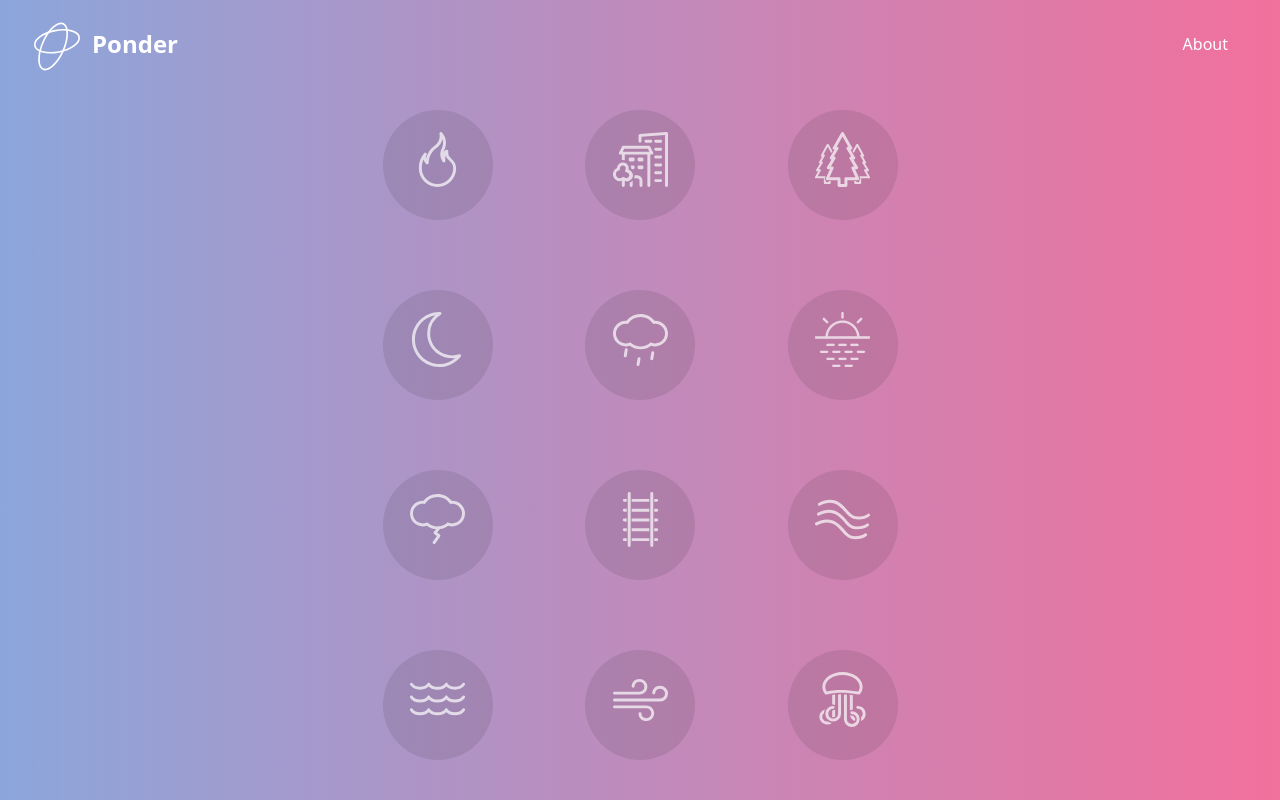
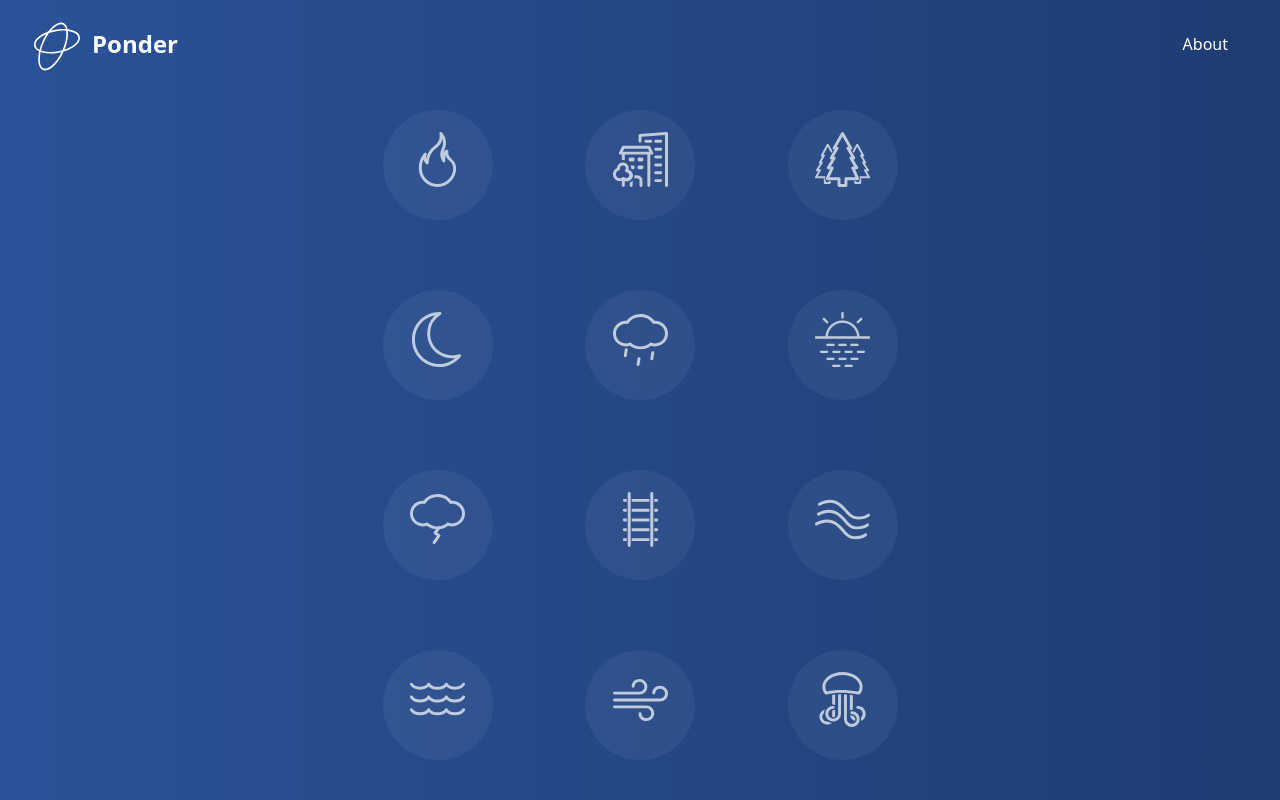
Before and after one commit to chandrabosep/CosyCradle, a React (Create React App) app: page / in a window 1280 px wide. Shown: the top 800 px of the page. Built offline with nearby package versions, Linux system fonts and the light colour scheme.

Commit message:
BG changed💙

```diff
--- a/src/App.css
+++ b/src/App.css
@@ -4,8 +4,9 @@
 }
 
 body{
-  background: -webkit-linear-gradient(to right, #8ca6db, #f2709c);
-  background: linear-gradient(to right, #8ca6db, #f2709c);
+  background: #1e3c72;
+  background: -webkit-linear-gradient(to right, #2a5298, #1e3c72);
+  background: linear-gradient(to right, #2a5298, #1e3c72);
 }
 nav{
   margin-bottom: 50px;
--- a/src/components/Soundcard.css
+++ b/src/components/Soundcard.css
@@ -7,7 +7,7 @@
     justify-content: space-between;
     align-items: center;
     border-radius: 100%;
-    background: rgba(20, 20, 20, 0.1);
+    background: rgba(255, 255, 255, 0.05);
   }
 
 .audio_img{
```
